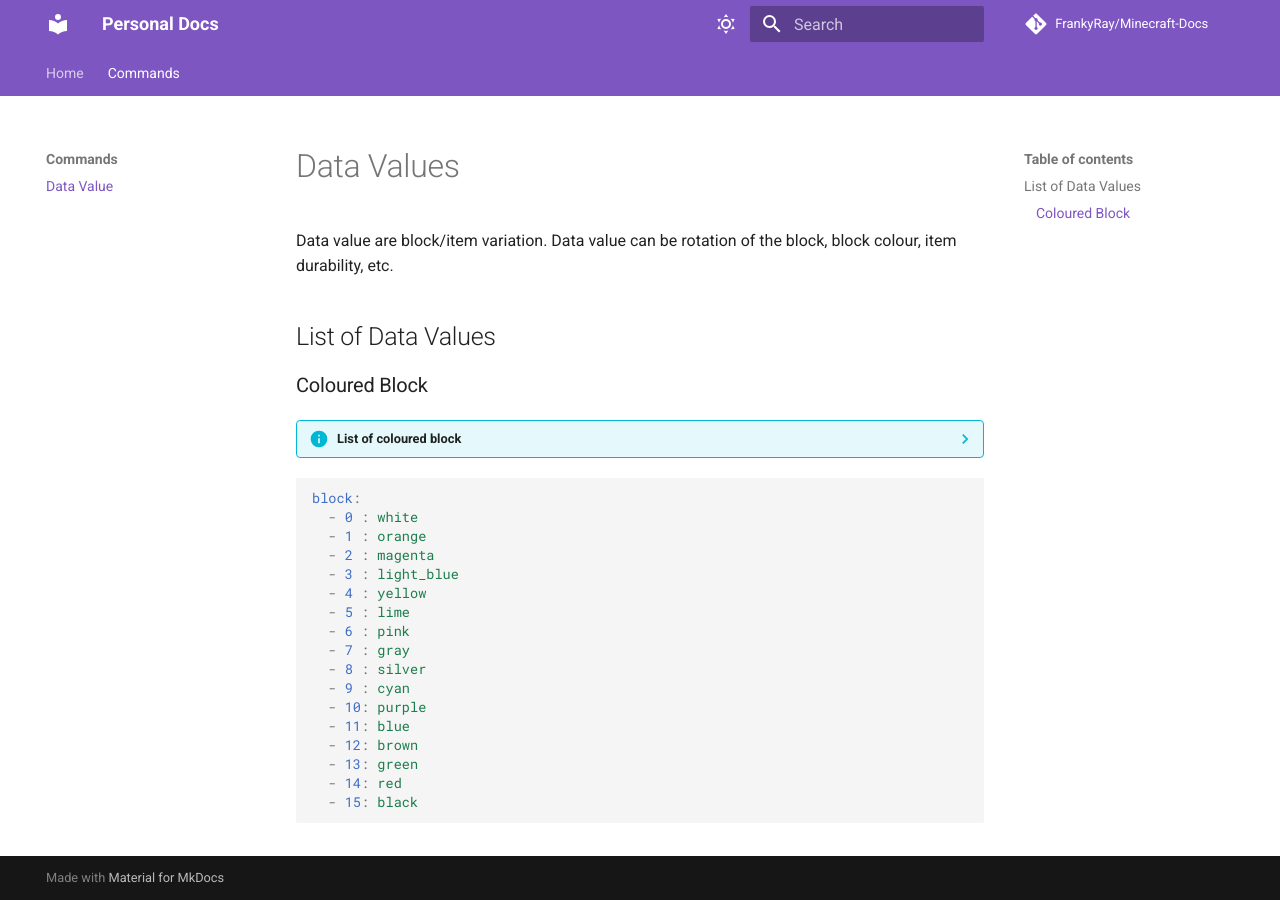
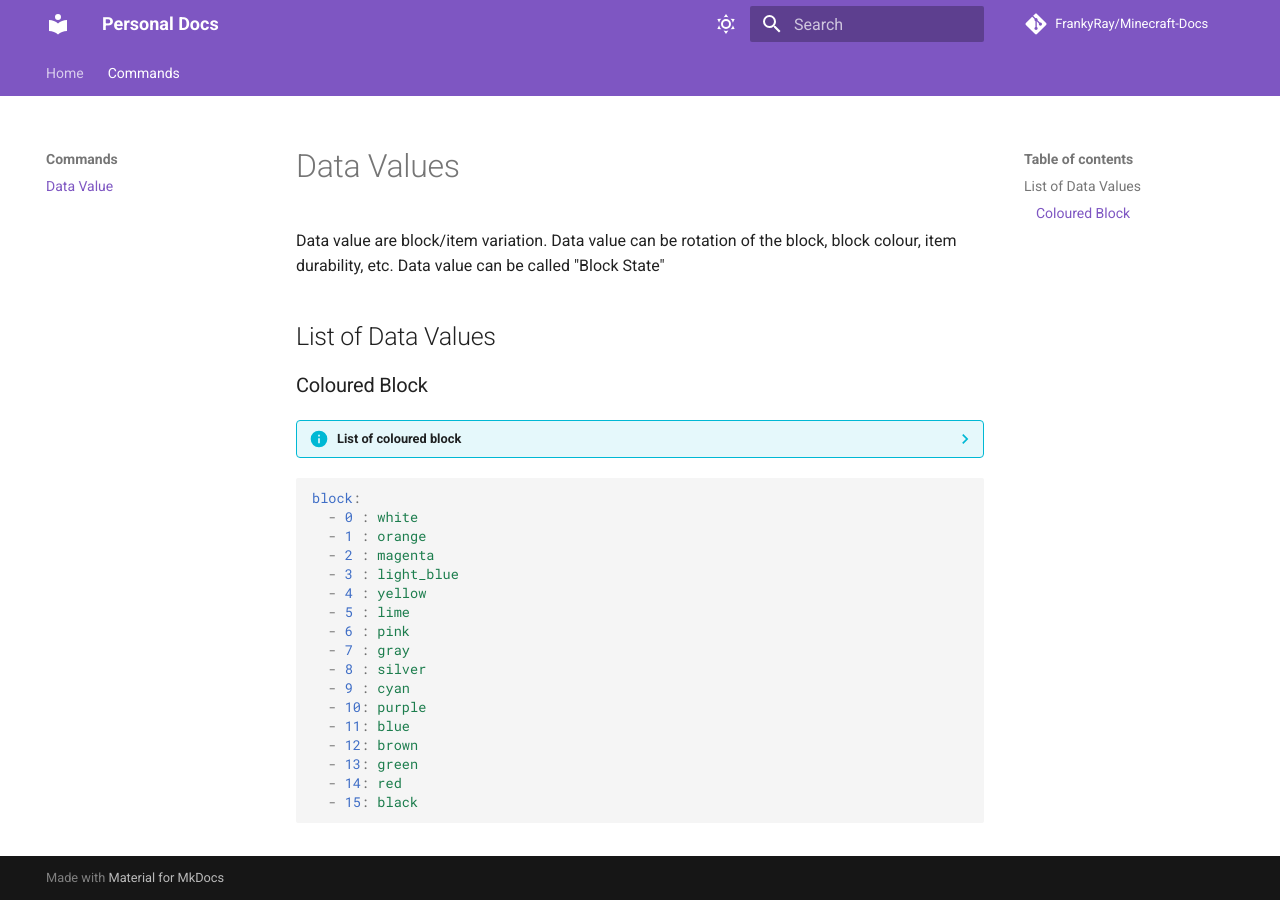
Before and after one commit to FrankyRay/Minecraft-Docs, an MkDocs documentation site: the page built from documentation/docs/commands/data_value.md, in a window 1280 px wide. Built offline with MkDocs 1.6.1 and Material for MkDocs 9.7.7, drawn with Linux system fonts in a browser that asks for light colours; comment, search, counter and statistics services are not loaded.

Commit message:
Changes on file

```diff
--- a/documentation/docs/commands/data_value.md
+++ b/documentation/docs/commands/data_value.md
@@ -1,6 +1,6 @@
 # Data Values
 
-Data value are block/item variation. Data value can be rotation of the block, block colour, item durability, etc.
+Data value are block/item variation. Data value can be rotation of the block, block colour, item durability, etc. Data value can be called "Block State"
 
 ## List of Data Values
 
```
